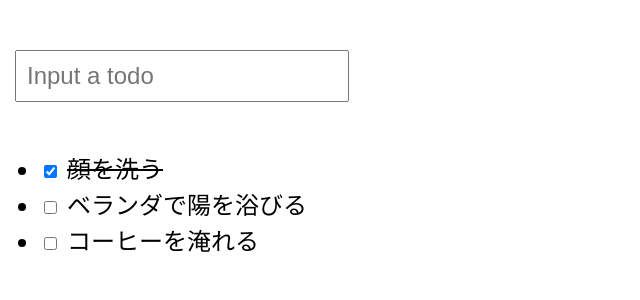
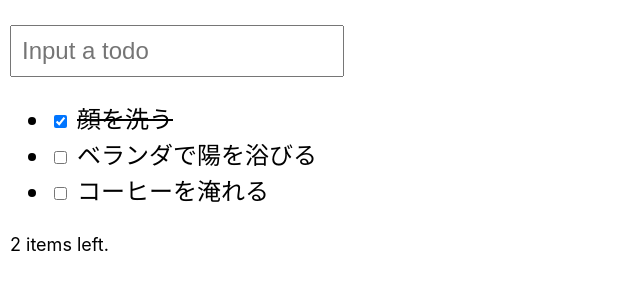
Before and after one commit to takahashiyuya/todoapp-react, a React (Create React App) app: page / in a window 1280 px wide. Shown: the top 300 px of the page, without its empty margins (0-640 px from the left). Built offline with nearby package versions, Linux system fonts and the light colour scheme.

Commit message:
add progress feature

```diff
--- a/src/App.css
+++ b/src/App.css
@@ -1,8 +1,9 @@
 .App {
+    margin: 10px;
 }
 
 .Form {
-    margin: 50px 0 50px 15px;
+    margin: 25px 0;
 }
 
 .Form .inputTodo {
@@ -22,3 +23,7 @@
 .List input[type=checkbox] {
     margin-right: 10px;
 }
+
+.Progress {
+    font-size: 18px;
+}
--- a/src/App.tsx
+++ b/src/App.tsx
@@ -4,6 +4,7 @@ import Item from "./Interfaces/Item";
 import Todo from "./Types/Todo";
 import Form from "./Form";
 import List from "./List";
+import Progress from "./Progress";
 
 interface AppState {
     list: Item[]
@@ -44,6 +45,7 @@ class App extends React.Component<any, AppState> {
                 <Form onKeyDown={(todo: Todo) => this.handleKeyDownAddItem(todo)}/>
                 <List list={this.state.list}
                       onChange={(i: number, item: Item) => this.handleChangeDone(i, item)}/>
+                <Progress list={this.state.list}/>
             </div>
         );
     }
--- /dev/null
+++ b/src/Progress.tsx
@@ -0,0 +1,24 @@
+import React from 'react';
+import Item from "./Interfaces/Item";
+
+interface ProgressProps {
+    list: Item[]
+}
+
+class Progress extends React.Component<any, any> {
+    constructor(props: ProgressProps) {
+        super(props);
+    }
+
+    render() {
+        return (
+            <div className="Progress">
+                {this.props.list.filter((item: Item) => {
+                    return !item.done;
+                }).length} items left.
+            </div>
+        );
+    }
+}
+
+export default Progress;
```
